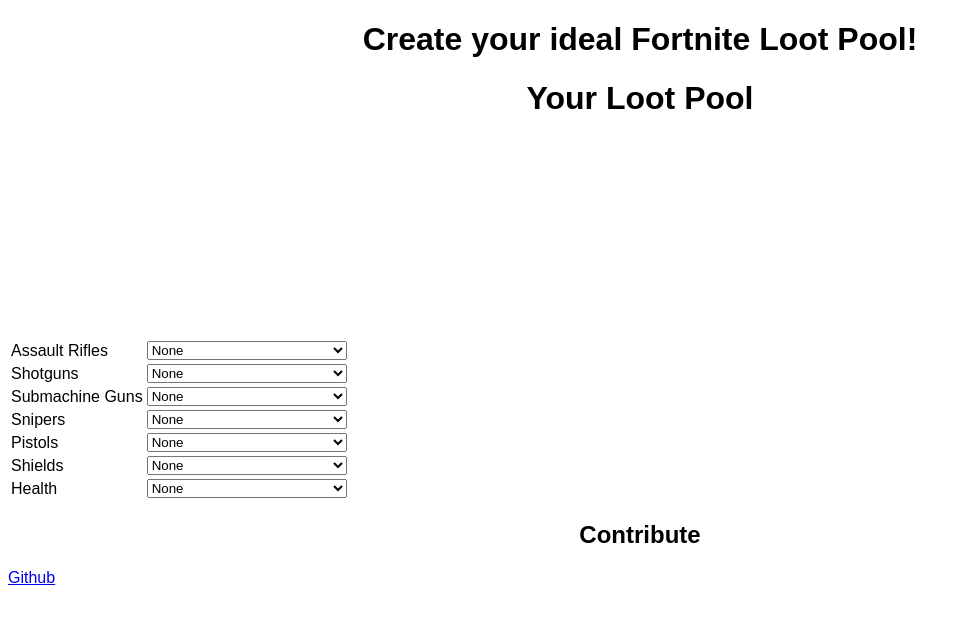
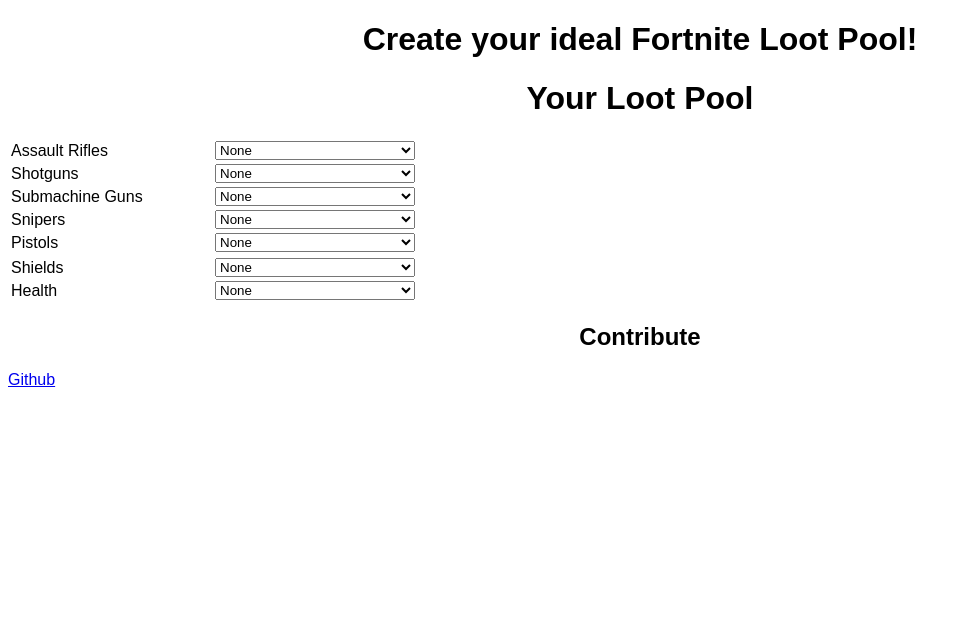
Before and after one commit to alessadroc/ideal-fortnite, a React (Vite) app: page / in a window 1280 px wide. Shown: the top 624 px of the page, without its empty margins (0-970 px from the left). Built offline with nearby package versions, Linux system fonts and the light colour scheme.

Commit message:
Indev 1.0

```diff
--- /dev/null
+++ b/src/AllConsumables.jsx
@@ -0,0 +1,35 @@
+
+
+function AllConsumables() {
+    return (
+    <>
+        <table>
+            <tr>
+                <td>Shields</td>
+                <td>
+                    <select name="shields" id="shieldDropdown">
+                        <option value="none">None</option>
+                        <option value="smallShieldPotion">Small Shield Potion</option>
+                        <option value="shieldPotion">Shield Potion</option>
+                        <option value="slurpJuice">Slurp Juice</option>
+                        <option value="chugJug">Chug Jug</option>
+                    </select>
+                </td>
+            </tr>
+            <tr>
+                <td>Health</td>
+                <td>
+                    <select name="health" id="healthDropdown">
+                        <option value="none">None</option>
+                        <option value="bandage">Bandage</option>
+                        <option value="medkit">Medkit</option>
+                        <option value="guzzle">GuzzleJuice</option>
+                    </select>
+                </td>
+            </tr>
+        </table>
+    </>
+    )
+}
+
+export default AllConsumables;
--- a/src/AllWeapons.jsx
+++ b/src/AllWeapons.jsx
@@ -62,26 +62,6 @@
                         </select>
                     </td>
                 </tr>
-                <tr>
-                    <td>Shields</td>
-                    <td>
-                        <select name="shields" id="shieldDropdown">
-                            <option value="none">None</option>
-                            <option value="smallShieldPotion">Small Shield Potion</option>
-                            <option value="shieldPotion">Shield Potion</option>
-                        </select>
-                    </td>
-                </tr>
-                <tr>
-                    <td>Health</td>
-                    <td>
-                        <select name="health" id="healthDropdown">
-                            <option value="none">None</option>
-                            <option value="bandage">Bandage</option>
-                            <option value="medkit">Medkit</option>
-                        </select>
-                    </td>
-                </tr>
             </table>
         </>
     );
--- a/src/App.jsx
+++ b/src/App.jsx
@@ -2,6 +2,7 @@
 import Footer from "./Footer.jsx"
 import WeaponClasses from "./WeaponClasses.jsx"
 import AllWeapons from "./AllWeapons.jsx"
+import AllConsumables from "./AllConsumables.jsx"
 
 function App() {
   return (
@@ -9,6 +10,7 @@
       <Header></Header>
       <WeaponClasses></WeaponClasses>
       <AllWeapons></AllWeapons>
+      <AllConsumables></AllConsumables>
       <Footer></Footer>
     </>
   )
--- a/src/WeaponClasses.jsx
+++ b/src/WeaponClasses.jsx
@@ -4,8 +4,6 @@
     return(
         <>
         <h1>Your Loot Pool</h1>
-            <div className="lootPool">
-            </div>
         </>
     )
 }
--- a/src/index.css
+++ b/src/index.css
@@ -8,6 +8,10 @@
   text-align: left;
 }
 
+td:first-child {
+  width: 200px;
+}
+
 .lootPool {
   padding-top: 100px;
   padding-bottom: 100px;
```
